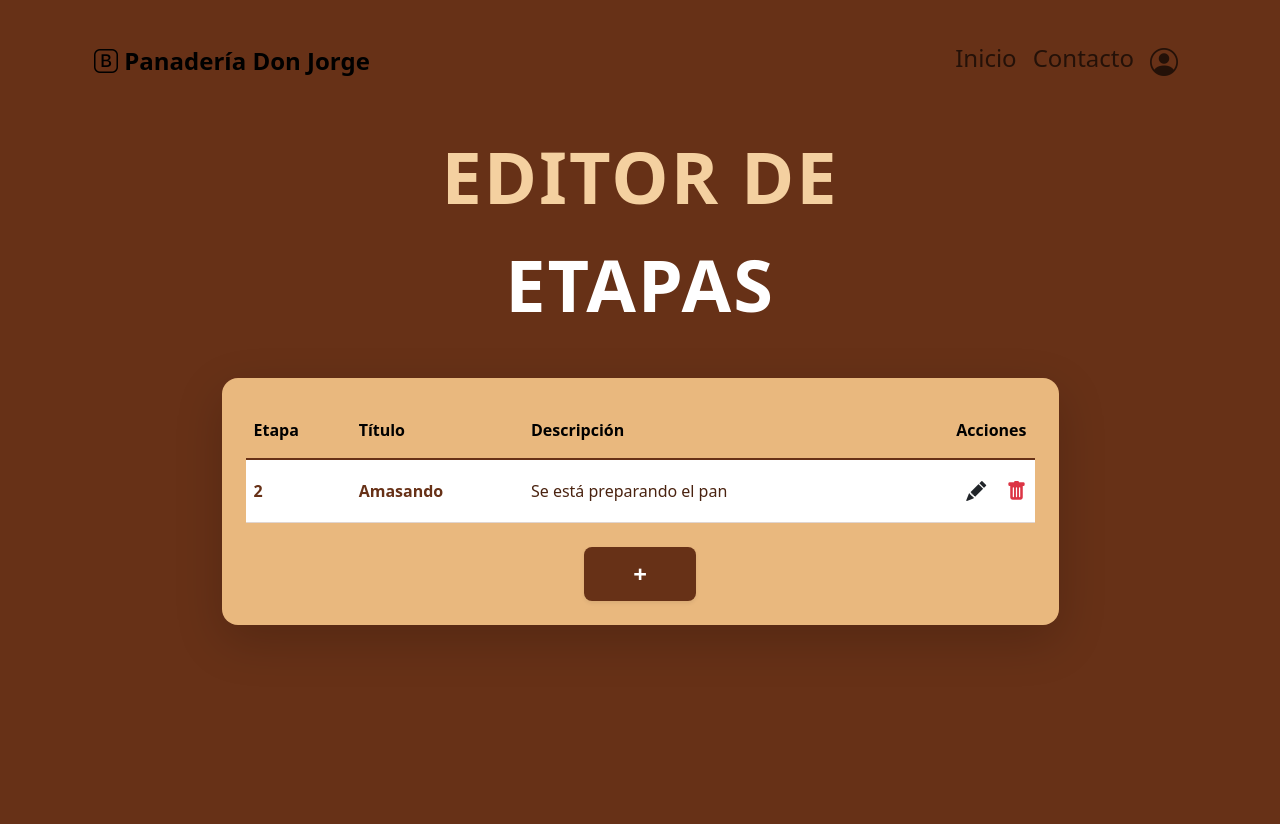
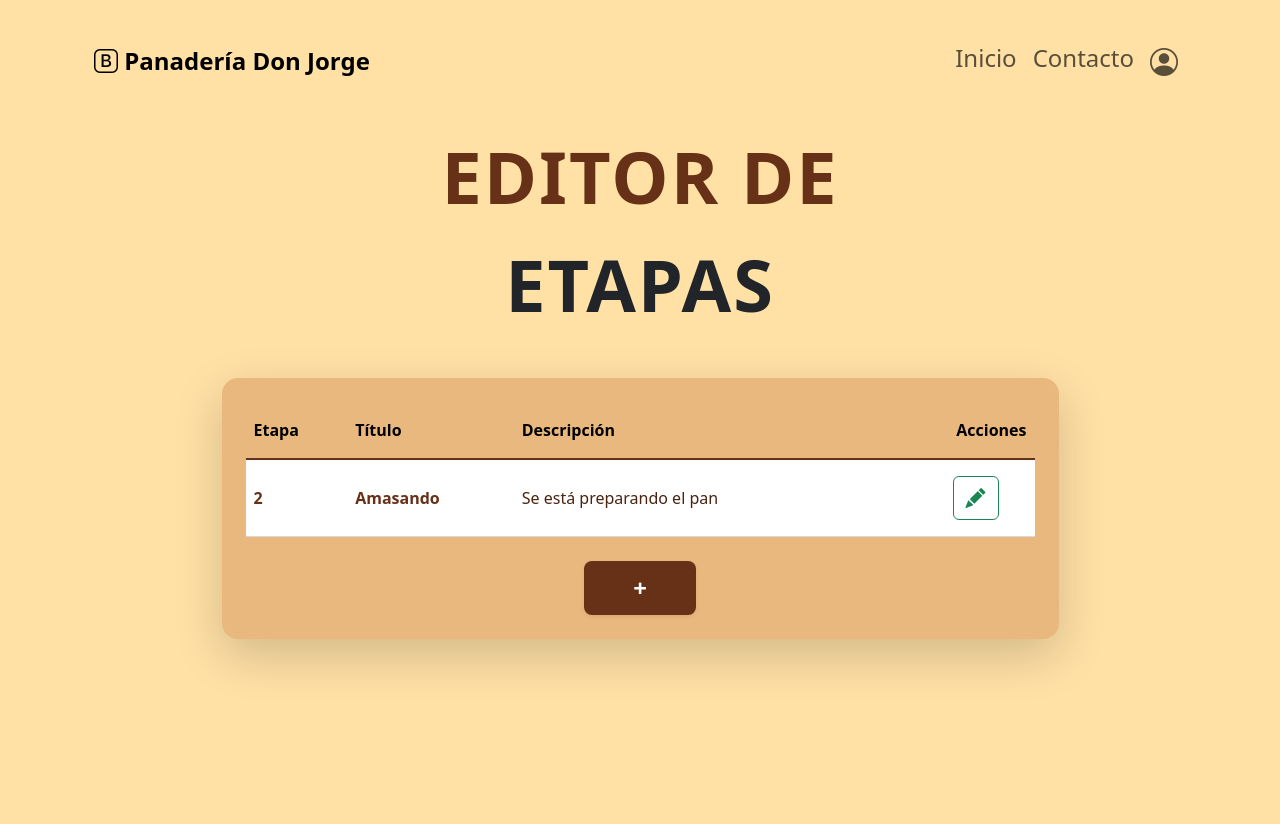
Before and after one commit to Felipefza/IngSoftware-Eva3, a Django app: page /administracion/editor-etapas in a window 1280 px wide. Run offline with Django 5.2, Linux system fonts and the light colour scheme; data comes from the database, SQL or seed files in the repository; both versions use the stored data as it was after the commit; some libraries are stand-ins or nearby versions.

Commit message:
agregue la funcion de eliminar del codigo

```diff
--- a/appAdmin/urls.py
+++ b/appAdmin/urls.py
@@ -16,9 +16,11 @@ Including another URLconf
 """
 from django.urls import path
 
-from appAdmin.views import cambio_etapas, editor_etapas
+from appAdmin.views import cambio_etapas, editor_etapas, eliminar_etapa, modificar_etapa
 
 urlpatterns = [
     path(route='cambio-etapas', view=cambio_etapas, name='cambio_etapas_page'),
     path(route='editor-etapas', view=editor_etapas, name='editor_etapas_page'),
+    path(route='modificar-etapa', view=modificar_etapa, name='modificar_etapa'),
+    path(route='eliminar-etapa',  view=eliminar_etapa, name='eliminar_etapa'),
 ]
--- a/appAdmin/views.py
+++ b/appAdmin/views.py
@@ -1,8 +1,10 @@
+import logging
 from typing import Any
-import logging
 
+from django.db.models import QuerySet
 from django.http import HttpRequest, HttpResponse
-from django.shortcuts import get_object_or_404, redirect, render
+from django.shortcuts import redirect, render
+
 from appCliente.models import Estado, Estado_Activo
 
 logger = logging.getLogger(__name__)
@@ -76,7 +78,8 @@ def cambio_etapas(request: HttpRequest) -> HttpResponse:
 
 def editor_etapas(request: HttpRequest) -> HttpResponse:
   estados = Estado.objects.all().order_by('numero_etapa')
-  contexto = {'estados': estados}
+  etapa_activa = Estado_Activo.objects.all().first()
+  contexto = {'estados': estados, 'etapa_activa': etapa_activa}
   return render(request=request, template_name='editor_etapas.html', context=contexto)
 
 
@@ -90,3 +93,23 @@ def crear_etapa(request: HttpRequest) -> HttpResponse:
     )
     return redirect('editor_etapas_page')
   return render(request, 'crear_etapa.html')
+
+def modificar_etapa(request: HttpRequest) -> HttpResponse:
+    return redirect('editor_etapas_page')
+
+def eliminar_etapa(request: HttpRequest) -> HttpResponse:
+    if request.method == 'POST':
+        estado_cantidad: int = Estado.objects.count()
+
+        if estado_cantidad < 2:
+            return redirect('editor_etapas_page')
+
+        num = request.POST.get('numero_etapa')
+
+        if num is None:
+            return redirect('editor_etapas_page')
+
+        etapa_a_eliminar: Estado = Estado.objects.get(numero_etapa=num)
+        etapa_a_eliminar.delete()
+
+    return redirect('editor_etapas_page')
--- a/appCliente/urls.py
+++ b/appCliente/urls.py
@@ -15,10 +15,12 @@ Including another URLconf
     2. Add a URL to urlpatterns:  path('blog/', include('blog.urls'))
 """
 from django.urls import path
-from appCliente.views import inicio, login_page, contacto
+
+from appCliente.views import contacto, inicio, login_page, logout_page
 
 urlpatterns = [
     path(route='', view=inicio, name='inicio'),
     path(route='login/', view=login_page, name='login'),
+    path(route='logout/', view=logout_page, name='logout'),
     path(route='contacto/', view=contacto, name='contacto_page'),
 ]
--- a/templates/contacto.html
+++ b/templates/contacto.html
@@ -13,7 +13,7 @@
         <!-- BOOTSTRAP ICONS -->
         <link rel="stylesheet" href="https://cdn.jsdelivr.net/npm/bootstrap-icons@1.13.2/font/bootstrap-icons.min.css">
     </head>
-    <body class="position-relative" style="background-color: #673117; min-height: 100vh; min-width: 100vw; overflow-x: hidden;">
+    <body class="position-relative" style="background-color: #f4d0a0; min-height: 100vh; min-width: 100vw; overflow-x: hidden;">
 
         <!-- Barra de navegación compartida -->
         {% include 'navegacion.html' %}
@@ -21,8 +21,8 @@
         <!-- Título -->
         <div class="d-flex flex-column fw-bold justify-content-center w-100 text-center my-4">
             <div class="container">
-                <p class="text-break mb-0" style="color: #f4d0a0; font-size: 4.5rem; letter-spacing: 2px;">CONTÁCTANOS</p>
-                <p class="text-center text-white fs-4">¡Nos encantaría saber de ti, ven por tu pan fresco!</p>
+                <p class="text-break mb-0" style="color: #673117; font-size: 4.5rem; letter-spacing: 2px;">CONTÁCTANOS</p>
+                <p class="text-center fs-4">¡Nos encantaría saber de ti, ven por tu pan fresco!</p>
             </div>
         </div>
 
--- a/templates/editor_etapas.html
+++ b/templates/editor_etapas.html
@@ -16,7 +16,7 @@
         <!-- INICIO CSS -->
         <link rel="stylesheet" href="{% static 'css/inicio.css' %}">
     </head>
-    <body class="position-relative" style="background-color: #673117; min-height: 100vh; min-width: 100vw; overflow-x: hidden;">
+    <body class="position-relative" style="background-color: #ffe0a5; min-height: 100vh; min-width: 100vw; overflow-x: hidden;">
 
         <!-- Barra de navegación compartida -->
         {% include 'navegacion.html' %}
@@ -24,8 +24,8 @@
         <!-- Título principal -->
         <div class="d-flex flex-column fw-bold justify-content-center w-100 text-center my-4">
             <div class="container">
-                <p class="text-break mb-0" style="color: #f4d0a0; font-size: 4.5rem; letter-spacing: 2px;">EDITOR DE</p>
-                <p class="text-center text-white" style="font-size: 4.5rem; letter-spacing: 2px;">ETAPAS</p>
+                <p class="text-break mb-0" style="color: #673117; font-size: 4.5rem; letter-spacing: 2px;">EDITOR DE</p>
+                <p class="text-center" style="font-size: 4.5rem; letter-spacing: 2px;">ETAPAS</p>
             </div>
         </div>
 
@@ -50,14 +50,25 @@
                                     <td class="fw-bold py-3" style="color: #673117;">{{ est.titulo_estado }}</td>
                                     <td class="py-3" style="color: #4a2310;">{{ est.descripcion_estado }}</td>
                                     <td class="text-end py-3">
-                                        <!-- Botón de Editar -->
-                                        <a href="#" class="text-dark text-decoration-none me-3" title="Editar">
-                                            <i class="bi bi-pencil-fill fs-5"></i>
-                                        </a>
-                                        <!-- Botón de Eliminar -->
-                                        <a href="#" class="text-danger text-decoration-none" title="Eliminar">
-                                            <i class="bi bi-trash-fill fs-5"></i>
-                                        </a>
+
+                                        <div class="container d-flex justify-content-end">
+                                            {% if est.numero_etapa != etapa_activa.estado_id.numero_etapa %}
+                                            <!-- Botón de Eliminar -->
+                                            <form method="post" action="{% url 'eliminar_etapa' %}">
+                                                {% csrf_token %}
+                                                <button class="btn btn-outline-danger text-danger text-decoration-none" title="Eliminar" name="numero_etapa" value="{{ est.numero_etapa }}">
+                                                    <i class="bi bi-trash-fill fs-5"></i>
+                                                </button>
+                                            </form>
+                                            {% endif %}
+                                            <!-- Botón de Editar -->
+                                            <form method="post" action="{% url 'modificar_etapa' %}">
+                                                {% csrf_token %}
+                                                <button class="btn btn-outline-success text-success text-decoration-none me-3" title="Editar" name="numero_etapa" value="{{ est.numero_etapa }}">
+                                                    <i class="bi bi-pencil-fill fs-5"></i>
+                                                </button>
+                                            </form>
+                                        </div>
                                     </td>
                                 </tr>
                             {% empty %}
--- a/templates/navegacion.html
+++ b/templates/navegacion.html
@@ -19,11 +19,27 @@
                     <li class="nav-item">
                         <a class="nav-link fs-4" href="/contacto/">Contacto</a>
                     </li>
+                    {% if user.is_staff %}
                     <li class="nav-item">
-                        <a class="nav-link fs-4" href="/login/">
+                        <a class="nav-link fs-4" href="{% url 'cambio_etapas_page' %}">Cambio de Etapas</a>
+                    </li>
+                    <li class="nav-item">
+                        <a class="nav-link fs-4" href="{% url 'editor_etapas_page' %}">Editor de Etapas</a>
+                    </li>
+                    {% endif %}
+                    {% if user.is_authenticated %}
+                    <li class="nav-item">
+                        <a class="nav-link fs-4" href="{% url 'logout' %}">
+                            <i class="bi bi-box-arrow-right"></i>
+                        </a>
+                    </li>
+                    {% else %}
+                    <li class="nav-item">
+                        <a class="nav-link fs-4" href="{% url 'login' %}">
                             <i class="bi bi-person-circle fs-3"></i>
                         </a>
                     </li>
+                    {% endif %}
                 </ul>
             </div>
         </div>
```
Also changed, not shown: appCliente/views.py (+7 -3 lines), panaderia/settings.py (+16 -10 lines), db.sqlite3.
